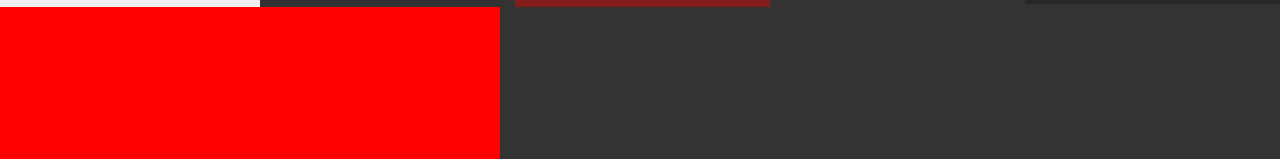
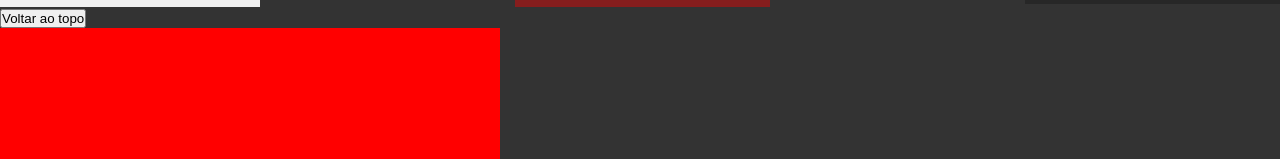
Before and after one commit to Diandressa/site-portifolio, a plain HTML site: page index.html in a window 1280 px wide. Shown: the part 793-952 px from the top of the page. Drawn offline with Linux system fonts and the light colour scheme.

Commit message:
button voltar ao topo

```diff
--- a/estilo.css
+++ b/estilo.css
@@ -37,6 +37,11 @@ body{
 #pag1-grid{
 	display: grid;
 	grid-template-columns: 260px auto;
+}
+
+button#voltar{
+	position: sticky;
+	top: 0;
 }
 
 div.nav-small-dev{
--- a/index.html
+++ b/index.html
@@ -94,10 +94,11 @@
 	</div>
 
 	<main id="port">
+		<button id="voltar">Voltar ao topo</button>
 		<div id="port" style="width: 500px; height: 1024px; background: red;"></div>
 	</main>
 
-	<button id="voltar">Voltar ao topo</button>
+
 	<script type="text/javascript" src="./javascript.js"></script>
 </body>
 </html>
```
